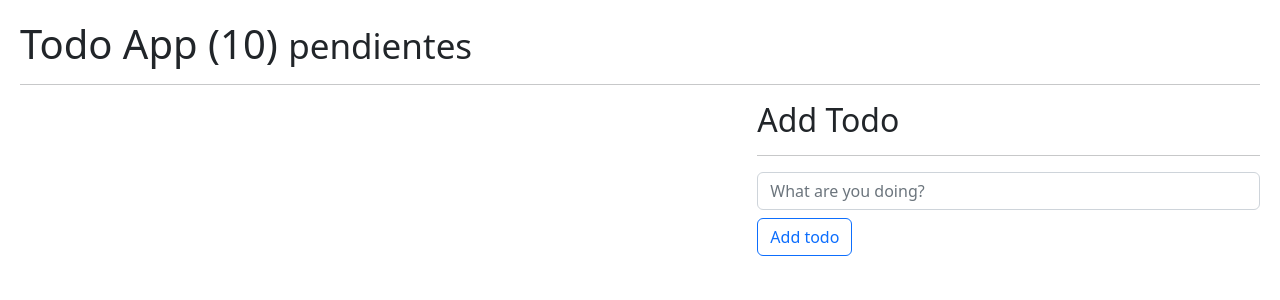
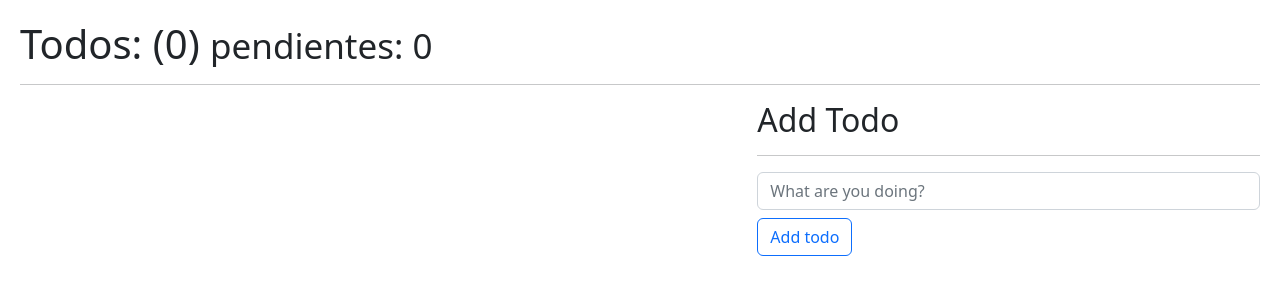
Before and after one commit to machelinos/react-03-hooks-app, a React (Vite) app: page / in a window 1280 px wide. Shown: the top 300 px of the page. Built offline with nearby package versions, Linux system fonts and the light colour scheme.

Commit message:
Hooks - useReducer - Todo App -useTodos custom hook

```diff
--- a/src/08-useReducer/TodoApp.jsx
+++ b/src/08-useReducer/TodoApp.jsx
@@ -1,53 +1,14 @@
-import { useEffect, useReducer } from "react";
+import { useTodos } from "../hooks/useTodos";
 import { TodoAddNew } from "./TodoAddNew";
 import { TodoList } from "./TodoList";
-import { todoReducer } from "./todoReducer";
 
-const initialState = [];
-
-const init = ()=>{
-    return JSON.parse(localStorage.getItem('todos')) || [];
-}
 export const TodoApp = () => {
 
-    const [todos, dispatch] = useReducer(todoReducer, initialState, init);
-
-    useEffect(()=>{
-        localStorage.setItem('todos', JSON.stringify(todos));
-    }, [todos]);
-
-    const handleNewTodo = (newTodo) => {
-        const addTodoAction = {
-            type: '[TODO] Add new todo',
-            payload: newTodo
-        }
-
-        dispatch(addTodoAction);
-    }
-
-    const handleDeleteTodo = (id) => {
-        const deleteTodoAction = {
-            type: '[TODO] Delete todo',
-            payload: id
-        }
-
-        dispatch(deleteTodoAction);
-    }
-
-    const handleSetCompleted = (id) => {
-        console.log({id});
-        const setCompletedAction = {
-            type: '[TODO] Set todo completed',
-            payload: id
-        }
-
-        dispatch(setCompletedAction);
-    }
-
+    const {todos, todosCount, pendingTodosCount, handleNewTodo, handleDeleteTodo, handleSetCompleted} = useTodos();
 
     return (
     <>
-        <h1>Todo App (10) <small>pendientes</small></h1>
+        <h1>Todos: ({todosCount}) <small>pendientes: {pendingTodosCount}</small></h1>
         <hr />
 
         <div className="row">
--- /dev/null
+++ b/src/hooks/useTodos.js
@@ -0,0 +1,54 @@
+import { useEffect, useReducer, useState } from "react";
+import { todoReducer } from "../08-useReducer/todoReducer";
+
+const initialState = [];
+
+const init = ()=>{
+    return JSON.parse(localStorage.getItem('todos')) || [];
+}
+
+export const useTodos = () => {
+
+    const [todos, dispatch] = useReducer(todoReducer, initialState, init);
+
+    useEffect(()=>{
+        localStorage.setItem('todos', JSON.stringify(todos));
+    }, [todos]);
+
+    const handleNewTodo = (newTodo) => {
+        const addTodoAction = {
+            type: '[TODO] Add new todo',
+            payload: newTodo
+        }
+
+        dispatch(addTodoAction);
+    }
+
+    const handleDeleteTodo = (id) => {
+        const deleteTodoAction = {
+            type: '[TODO] Delete todo',
+            payload: id
+        }
+
+        dispatch(deleteTodoAction);
+    }
+
+    const handleSetCompleted = (id) => {
+        const setCompletedAction = {
+            type: '[TODO] Set todo completed',
+            payload: id
+        }
+
+        dispatch(setCompletedAction);
+    }
+
+
+    return {
+        todos,
+        pendingTodosCount: todos.filter(todo=>!todo.done).length,
+        todosCount: todos.length,
+        handleNewTodo,
+        handleDeleteTodo,
+        handleSetCompleted
+    }
+}
```
